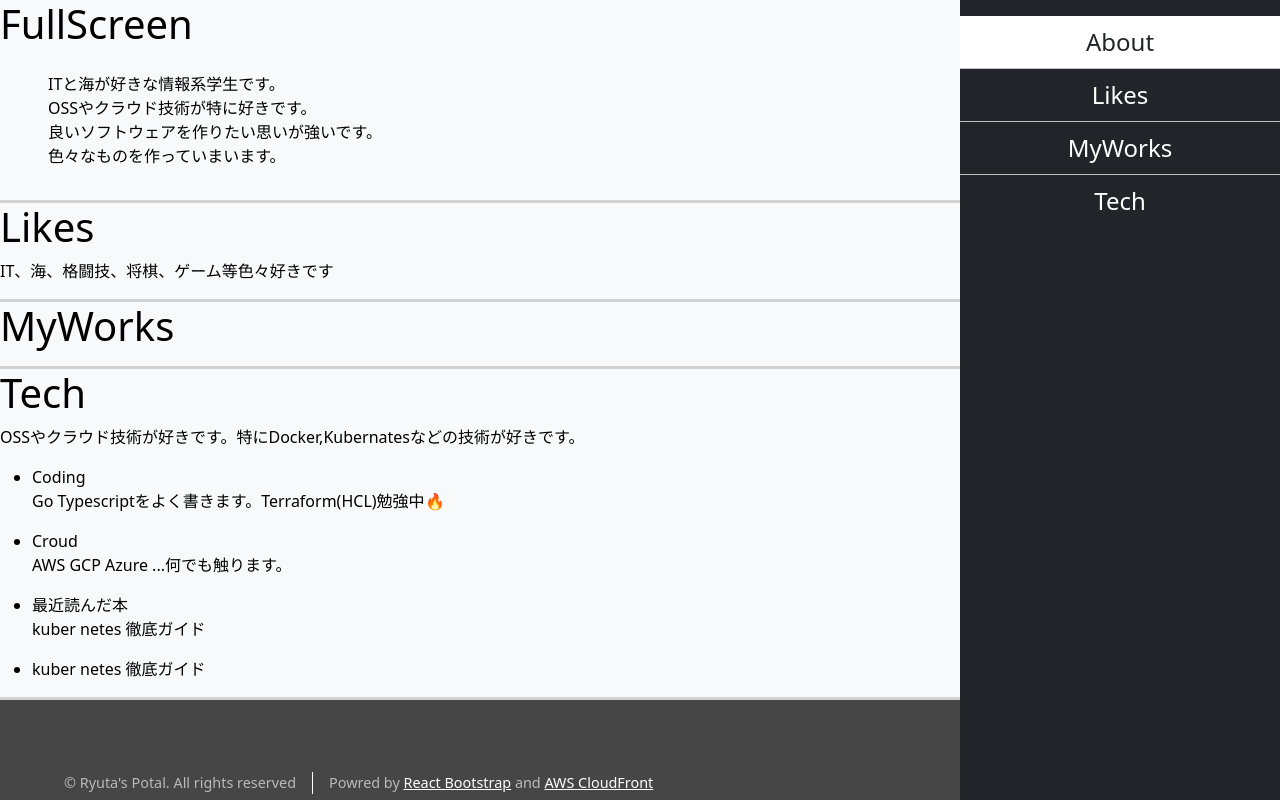
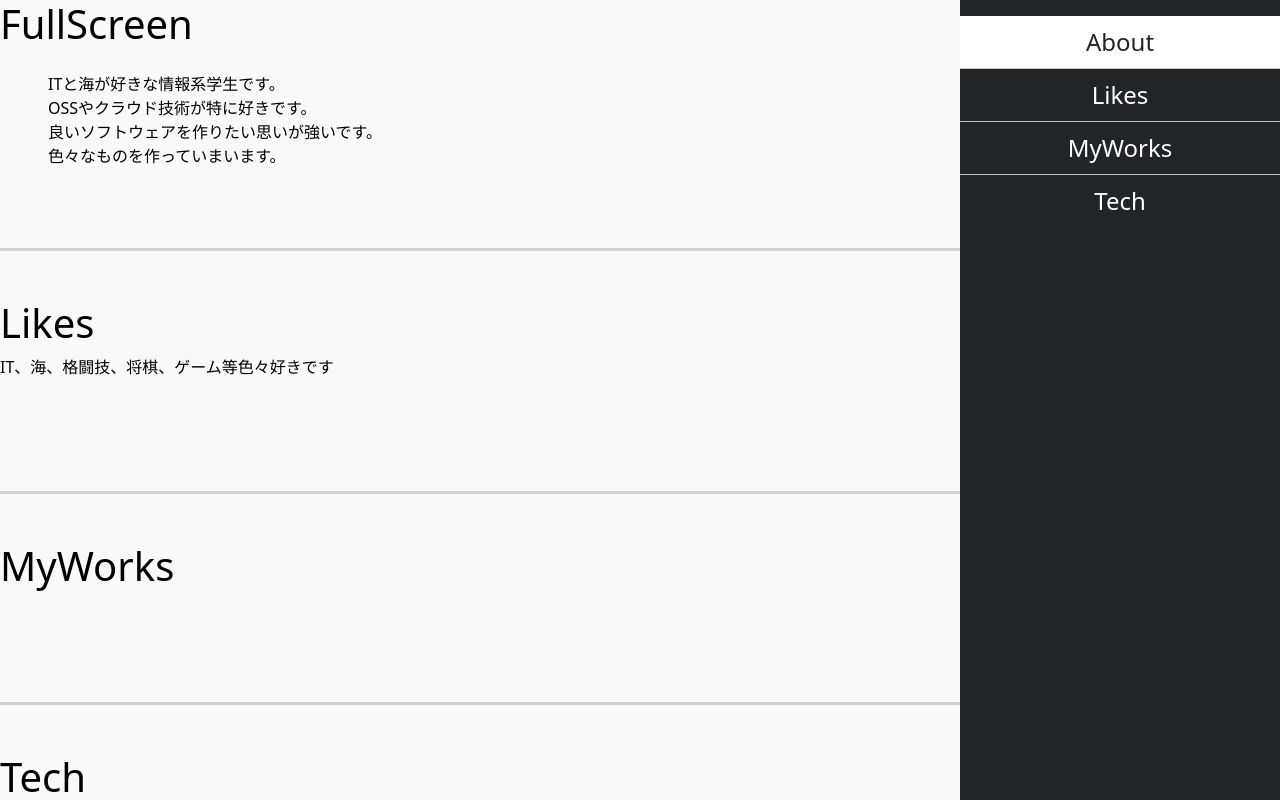
Before and after one commit to student-ops/mypotal_next_bootstrap, a Next.js app in the folder my-project/: page / in a window 1280 px wide. Built offline with nearby package versions, Linux system fonts and the light colour scheme.

Commit message:
update index content

```diff
--- a/my-project/src/components/section.tsx
+++ b/my-project/src/components/section.tsx
@@ -6,7 +6,7 @@ interface CustomComponentProps {
 
 const CustomComponent: React.FC<CustomComponentProps> = ({ children }) => {
   return (
-    <div className="w-100" style={{ borderTop: "solid 3px #d1d1d1" }}>
+    <div className="w-100 py-5 my-5" style={{ borderTop: "solid 3px #d1d1d1" }}>
       {children}
     </div>
   );
--- a/my-project/src/components/sidebar.tsx
+++ b/my-project/src/components/sidebar.tsx
@@ -2,7 +2,7 @@ import React from "react";
 import { Nav } from "react-bootstrap";
 
 interface SidebarProps {
-  activeSection: string | null;
+  activeSection: string;
 }
 
 const Sidebar: React.FC<SidebarProps> = ({ activeSection }) => {
--- a/my-project/src/pages/index.tsx
+++ b/my-project/src/pages/index.tsx
@@ -7,7 +7,6 @@ import Header from "@/components/header";
 import { CSSTransition } from "react-transition-group";
 import Sidebar from "@/components/sidebar";
 import MainSections from "@/components/main_sections";
-import { Main } from "next/document";
 
 export default function HomePage() {
   const { ref: homeRef, inView: homeInView } = useInView({
@@ -87,11 +86,15 @@ export default function HomePage() {
         activeSection={
           homeInView
             ? "home"
+            : homeInView
+            ? "link1"
             : link1InView
-            ? "link1"
+            ? "link2"
             : link2InView
-            ? "link2"
-            : null
+            ? "link3"
+            : link3InView
+            ? "link4"
+            : link4InView
         }
       />
       <div id="container" className="w-100 px-2vw">
```
